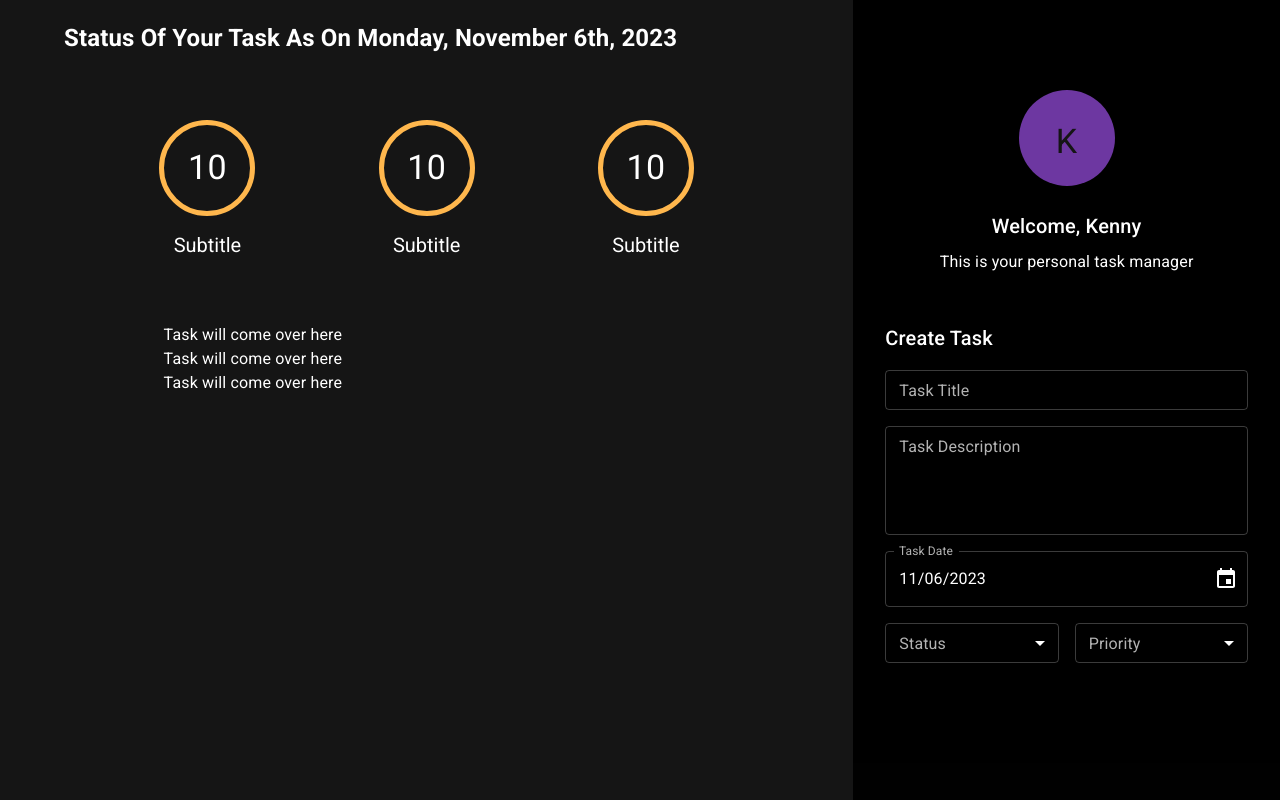
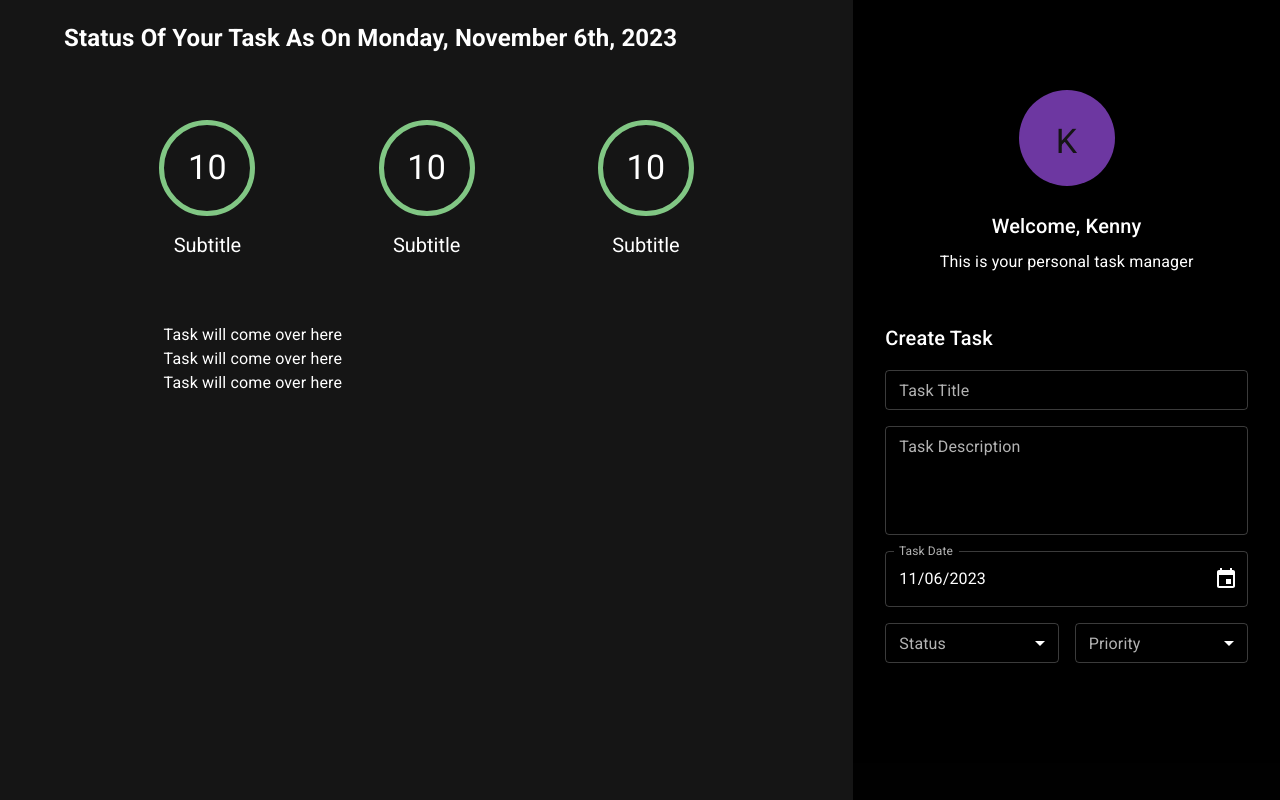
Before and after one commit to KQuiggins/TypeScript_Todo, a React (Vite) app: page / in a window 1280 px wide. Built offline with nearby package versions, Linux system fonts and the light colour scheme.

Commit message:
Add helper function to emit correct border color based on task status

```diff
--- a/src/components/taskCounter/TaskCounter.tsx
+++ b/src/components/taskCounter/TaskCounter.tsx
@@ -2,6 +2,7 @@
 import { Avatar, Box, Typography } from '@mui/material';
 import { ITaskCounter } from './interfaces/ITaskCounter';
 import { Status } from '../createTaskForm/enums/Status';
+import { emitCorrectBorderColor } from './helpers/emitcorrectBorderColor';
 
 
 
@@ -22,7 +23,7 @@
                 backgroundColor: 'transparent',
                 marginBottom: '16px',
                 border: '5px solid',
-                borderColor: 'warning.light'  }}>
+                borderColor: `${emitCorrectBorderColor(status)}`  }}>
             <Typography variant="h4" color='#ffffff'>
                 10
             </Typography>
--- /dev/null
+++ b/src/components/taskCounter/helpers/emitCorrectBorderColor.ts
@@ -0,0 +1,13 @@
+import { TaskCounterStatusType } from "../interfaces/ITaskCounter";
+import { Status } from '../../createTaskForm/enums/Status';
+
+export const emitCorrectBorderColor = (status: TaskCounterStatusType): string => {
+    switch (status) {
+       case Status.todo:
+            return 'error.light';
+        case Status.inProgress:
+            return 'warning.light';
+        case Status.completed:
+            return 'success.light';
+    }
+};
```
